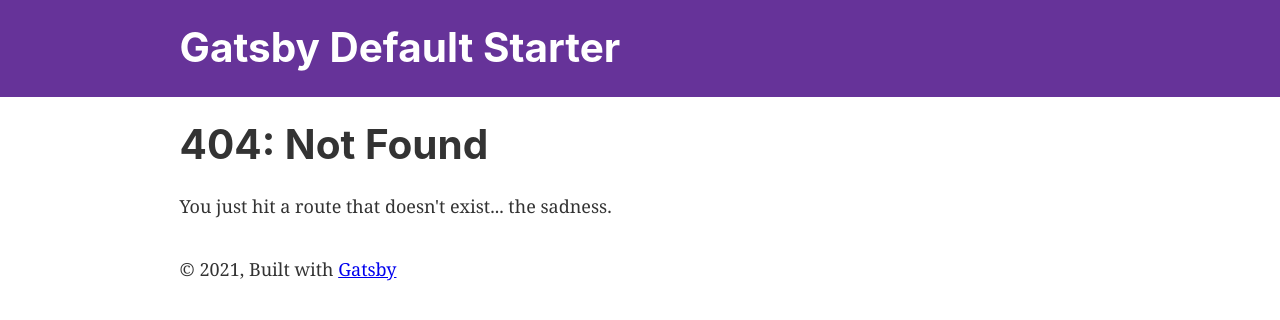
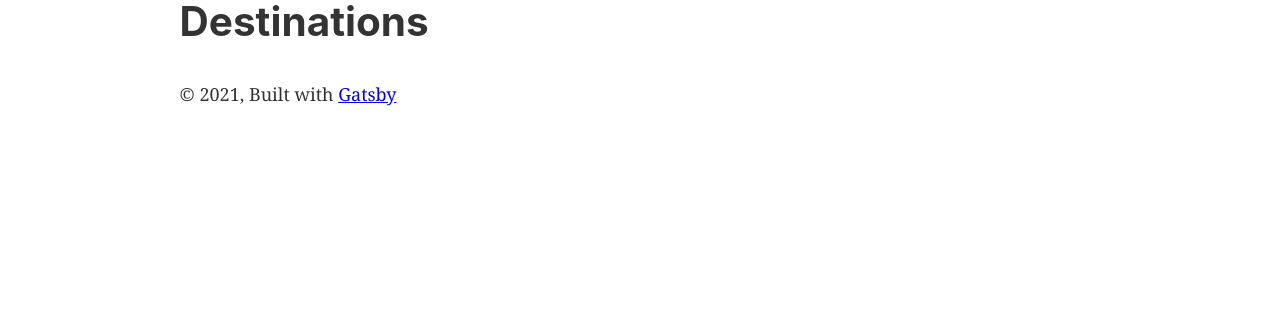
Before and after one commit to kiansam/Gatsby-travel-website, a Gatsby site: page /destinations in a window 1280 px wide. Before the commit this address had no page. Built offline with nearby package versions, Linux system fonts and the light colour scheme; Gatsby itself is replaced by a stand-in of ours.

Commit message:
Starting project

```diff
--- /dev/null
+++ b/src/components/Navbar/index.js
@@ -0,0 +1,3 @@
+import React from 'react';
+import {FaBars, Fatimes} from "react-icons/fa";
+import { IconContext } from "react-icons/lib"
--- a/src/components/header.js
+++ /dev/null
@@ -1,42 +0,0 @@
-import * as React from "react"
-import PropTypes from "prop-types"
-import { Link } from "gatsby"
-
-const Header = ({ siteTitle }) => (
-  <header
-    style={{
-      background: `rebeccapurple`,
-      marginBottom: `1.45rem`,
-    }}
-  >
-    <div
-      style={{
-        margin: `0 auto`,
-        maxWidth: 960,
-        padding: `1.45rem 1.0875rem`,
-      }}
-    >
-      <h1 style={{ margin: 0 }}>
-        <Link
-          to="/"
-          style={{
-            color: `white`,
-            textDecoration: `none`,
-          }}
-        >
-          {siteTitle}
-        </Link>
-      </h1>
-    </div>
-  </header>
-)
-
-Header.propTypes = {
-  siteTitle: PropTypes.string,
-}
-
-Header.defaultProps = {
-  siteTitle: ``,
-}
-
-export default Header
--- a/src/components/layout.js
+++ b/src/components/layout.js
@@ -9,7 +9,6 @@ import * as React from "react"
 import PropTypes from "prop-types"
 import { useStaticQuery, graphql } from "gatsby"
 
-import Header from "./header"
 import "./layout.css"
 
 const Layout = ({ children }) => {
@@ -25,7 +24,7 @@ const Layout = ({ children }) => {
 
   return (
     <>
-      <Header siteTitle={data.site.siteMetadata?.title || `Title`} />
+      {/* <Header siteTitle={data.site.siteMetadata?.title || `Title`} /> */}
       <div
         style={{
           margin: `0 auto`,
--- /dev/null
+++ b/src/pages/destinations.js
@@ -0,0 +1,12 @@
+import * as React from "react"
+import Layout from "../components/layout"
+import SEO from "../components/seo"
+
+const Destinations = () => (
+  <Layout>
+    <SEO title="Page two" />
+<h1>Destinations</h1>
+  </Layout>
+)
+
+export default Destinations
--- a/src/pages/index.js
+++ b/src/pages/index.js
@@ -11,18 +11,7 @@ const IndexPage = () => (
     <h1>Hi people</h1>
     <p>Welcome to your new Gatsby site.</p>
     <p>Now go build something great.</p>
-    <StaticImage
-      src="../images/gatsby-astronaut.png"
-      width={300}
-      quality={95}
-      formats={["AUTO", "WEBP", "AVIF"]}
-      alt="A Gatsby astronaut"
-      style={{ marginBottom: `1.45rem` }}
-    />
-    <p>
-      <Link to="/page-2/">Go to page 2</Link> <br />
-      <Link to="/using-typescript/">Go to "Using TypeScript"</Link>
-    </p>
+
   </Layout>
 )
 
```
Also changed, not shown: src/pages/images.js (added, +12 -0 lines), src/pages/page-2.js (deleted, +0 -16 lines), src/components/Navbar/NavbarElements.js (added).
